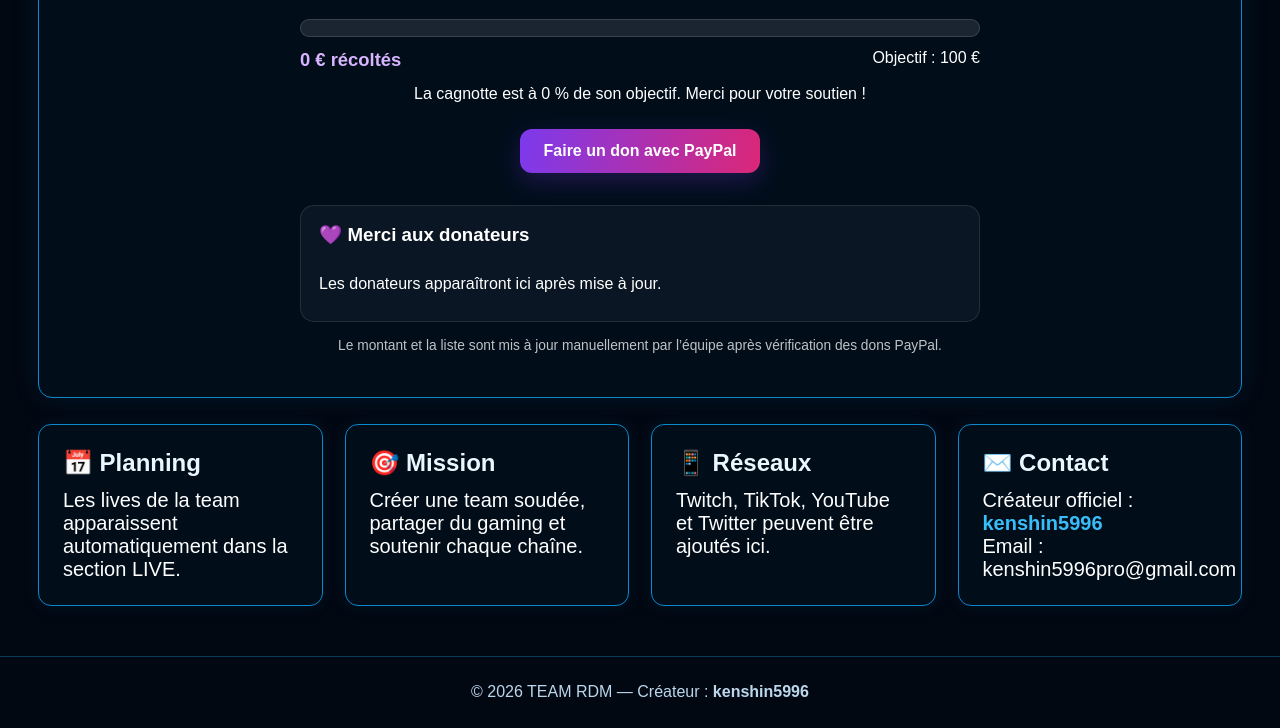
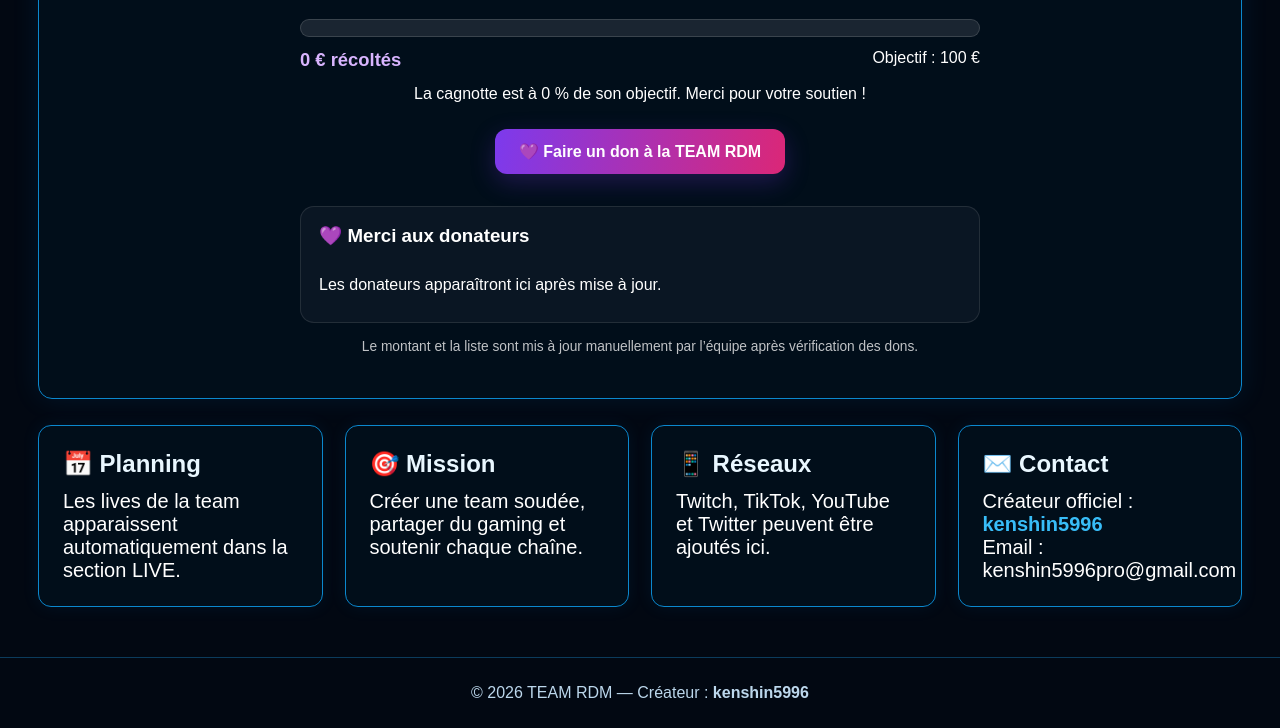
Before and after one commit to kenshin5996/team-rdm.github.io, a website: page index.html in a window 1280 px wide. Shown: the part 4761-5489 px from the top of the page. Drawn offline with Linux system fonts and the light colour scheme; no server answers.

Commit message:
Add files via upload

```diff
--- a/index.html
+++ b/index.html
@@ -106,9 +106,9 @@
       <div class="donationProgressTrack" role="progressbar" aria-label="Progression de la cagnotte" aria-valuemin="0" aria-valuemax="100" aria-valuenow="0"><div id="donationProgressBar" class="donationProgressBar"></div></div>
       <div class="donationNumbers"><strong><span id="donationTotal">0</span> € récoltés</strong><span>Objectif : 100 €</span></div>
       <p id="donationMessage" class="donationMessage">La cagnotte démarre — chaque contribution compte !</p>
-      <a class="donationButton" href="https://paypal.me/ironfixe" target="_blank" rel="noopener noreferrer">Faire un don avec PayPal</a>
+      <a class="donationButton" href="https://www.papayoux.com/fr/cagnotte/team-rdm-donation" target="_blank" rel="noopener noreferrer">💜 Faire un don à la TEAM RDM</a>
       <div class="donorListWrap"><h3>💜 Merci aux donateurs</h3><ul id="donorList" class="donorList"><li>Les donateurs apparaîtront ici après mise à jour.</li></ul></div>
-      <p class="donationFootnote">Le montant et la liste sont mis à jour manuellement par l’équipe après vérification des dons PayPal.</p>
+      <p class="donationFootnote">Le montant et la liste sont mis à jour manuellement par l’équipe après vérification des dons.</p>
     </section>
 
     <section id="contact" class="infoGrid contactGrid">
```
